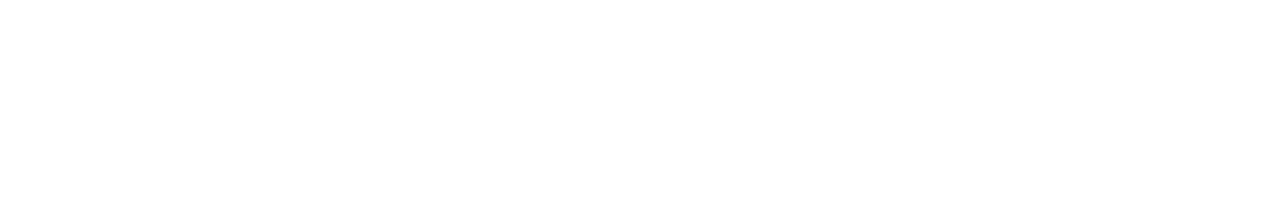
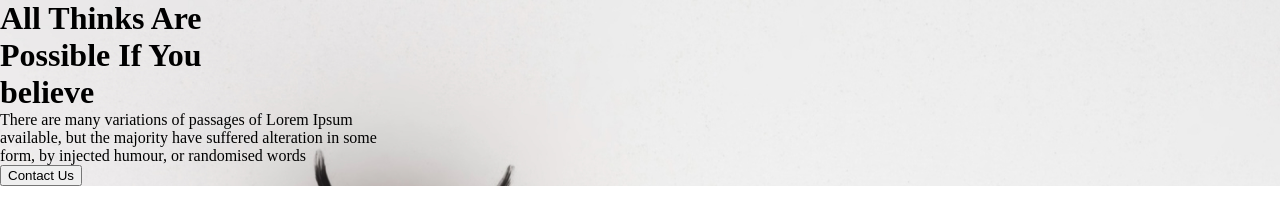
Before and after one commit to syfulsharif/new_year_resolution, a plain HTML site: page index.html in a window 1280 px wide. Drawn offline with Linux system fonts and the light colour scheme.

Commit message:
google fonts added

```diff
--- a/index.html
+++ b/index.html
@@ -5,11 +5,18 @@
     <meta http-equiv="X-UA-Compatible" content="IE=edge">
     <meta name="viewport" content="width=device-width, initial-scale=1.0">
     <title>New Year New Me</title>
+    <link rel="preconnect" href="https://fonts.googleapis.com">
+    <link rel="preconnect" href="https://fonts.gstatic.com" crossorigin>
+    <link href="https://fonts.googleapis.com/css2?family=Inter:wght@400;700&family=Open+Sans&family=Poppins&family=Work+Sans:wght@400;600;700&display=swap" rel="stylesheet">
     <link rel="stylesheet" href="styles/styles.css">
 </head>
 <body>
-    <header>
-
+    <header class="header">
+        <div>
+            <h1>All Thinks Are <br> Possible If You <br> believe</h1>
+            <p>There are many variations of passages of Lorem Ipsum <br> available, but the majority have suffered alteration in some <br> form, by injected humour, or randomised words</p>
+            <button>Contact Us</button>
+        </div>
     </header>
 </body>
 </html>
--- a/styles/styles.css
+++ b/styles/styles.css
@@ -0,0 +1,8 @@
+* {
+    margin: 0;
+}
+/* Styles for header Section */
+
+.header {
+    background-image: url(../images/banner1.png);
+}
```
Also changed, not shown: images/banner1.png (added).
